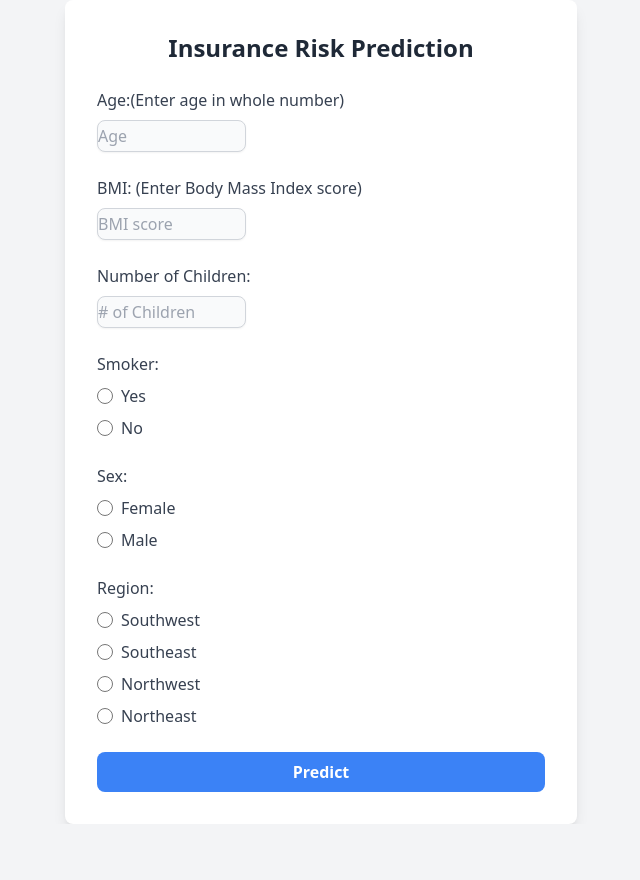
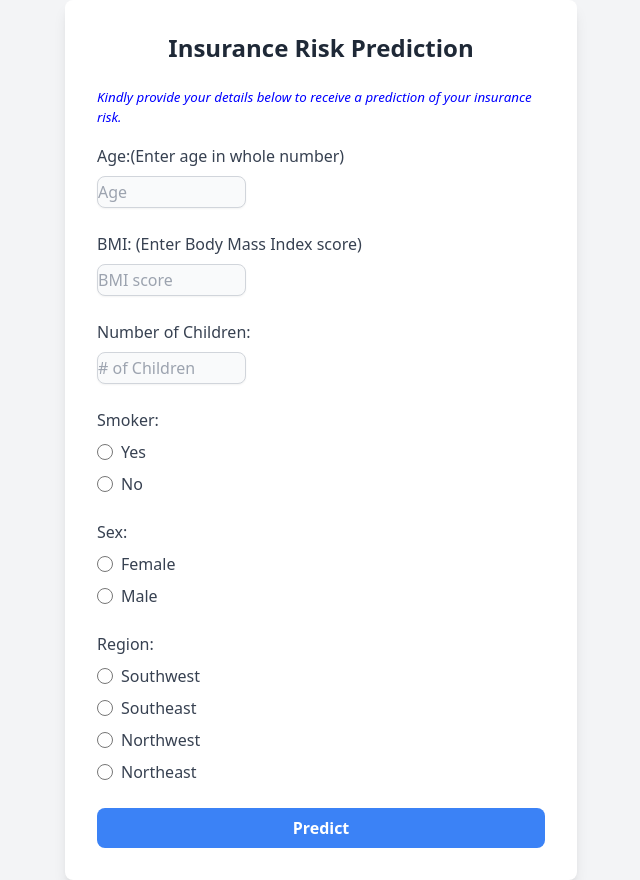
Before and after one commit to jparep/insurance-risk-prediction, a Flask app: page / in a window 1280 px wide. Shown: the whole page, without its empty margins (319-959 px from the left). Before the commit the page ends 824 px from the top, so only its background shows below. Run offline with Flask 3, Linux system fonts and the light colour scheme; parts of the project's set-up code (start-up, migrations or seed data) failed here and were passed over; some libraries are stand-ins or nearby versions.

Commit message:
Added text and styles

```diff
--- a/app/templates/index.html
+++ b/app/templates/index.html
@@ -22,6 +22,9 @@
 <body class="bg-gray-100 flex items-center justify-center min-h-screen">
     <div class="bg-white shadow-lg rounded-lg p-8 max-w-lg w-full">
         <h1 class="text-2xl font-bold text-gray-800 text-center mb-6">Insurance Risk Prediction</h1>
+        <p class="text-gray-700 text-center mb-4" style="font-size: 10pt; font-style: italic; text-indent: 0; text-align: left; color:blue">
+            Kindly provide your details below to receive a prediction of your insurance risk.
+        </p>
         <form action="/predict" method="POST" class="space-y-6">
             <!-- Age -->
             <div>
```
